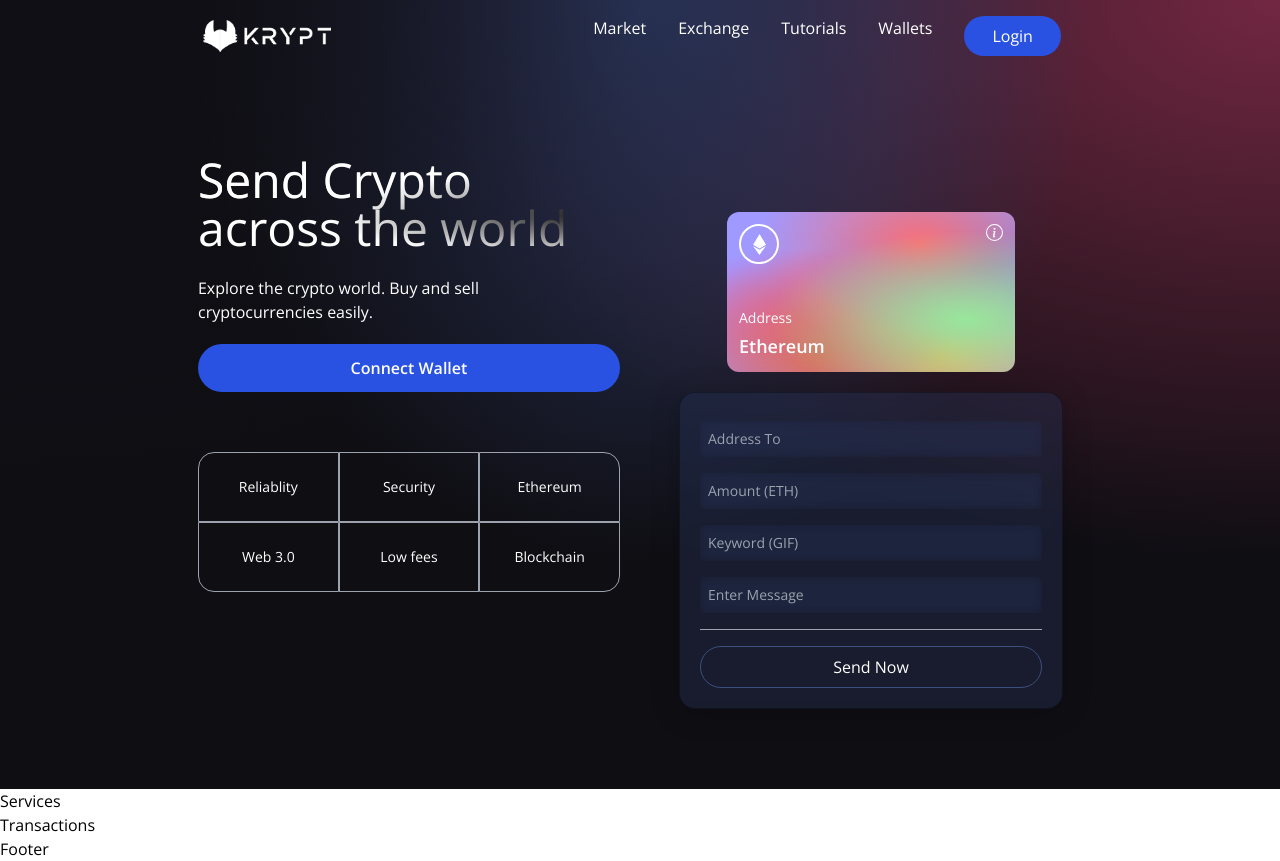
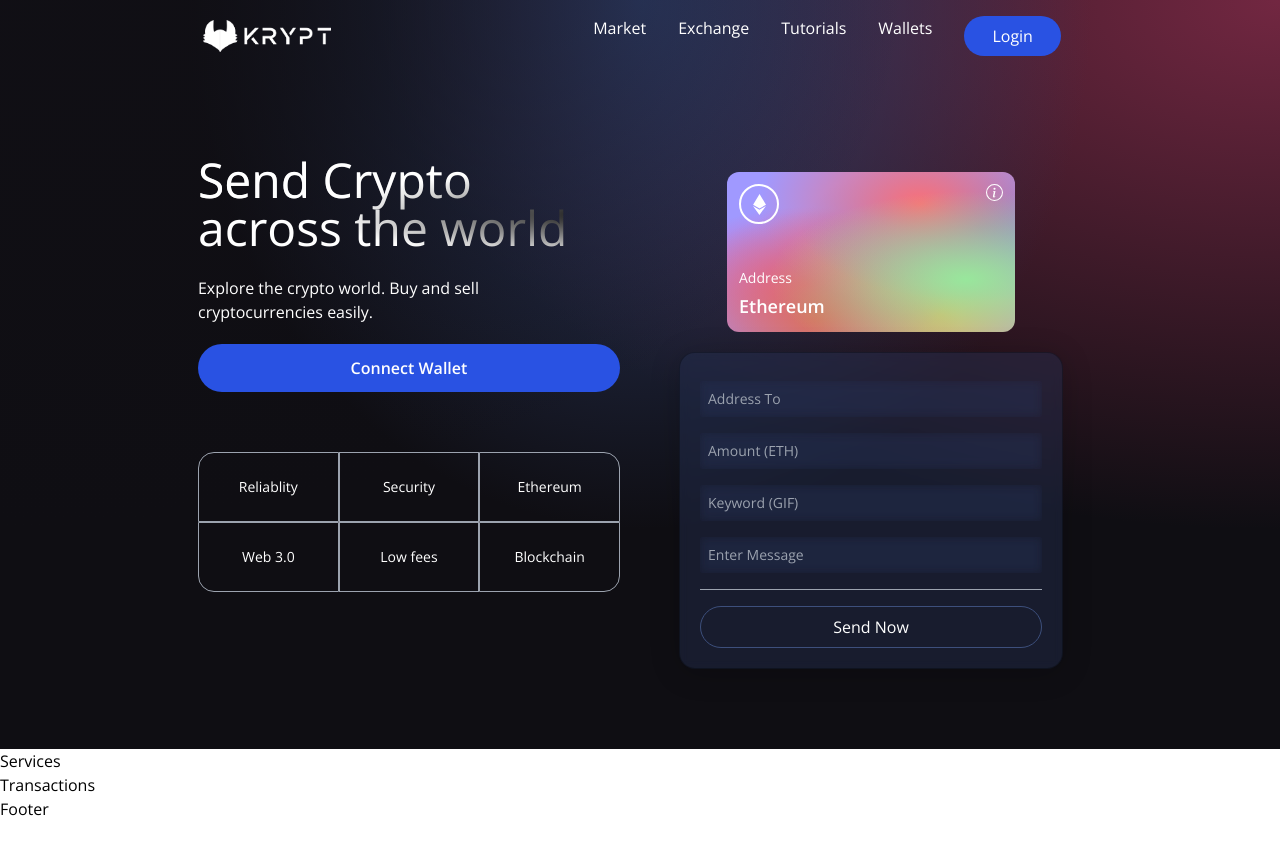
Before and after one commit to bchaindeveloper/web3, a React (Vite) app in the folder client/: page / in a window 1280 px wide. After the commit the page ends 821 px from the top, so only its background shows below. Built offline with nearby package versions, Linux system fonts and the light colour scheme.

Commit message:
tailwind.config

```diff
--- a/client/src/components/Welcome.jsx
+++ b/client/src/components/Welcome.jsx
@@ -28,8 +28,8 @@ const Welcome = () => {
 
     return (
         <div className="flex w-full justify-center items-center">
-            <div className="flex md:flex-row flex-col items-start justify-between md:p-20 py-12 px4">
-                <div className="flex flex-1 justify-start flex-col md:mr-10">
+            <div className="flex mf:flex-row flex-col items-start justify-between md:p-20 py-12 px4">
+                <div className="flex flex-1 justify-start flex-col mf:mr-10">
                     <h1 className="text-3xl sm:text-5xl text-white text-gradient py-1">
                         Send Crypto <br /> across the world
                     </h1>
--- a/client/tailwind.config.cjs
+++ b/client/tailwind.config.cjs
@@ -1,10 +1,33 @@
-/** @type {import('tailwindcss').Config} */
 module.exports = {
-  content: [
-    "./src/**/*.{js,jsx,ts,tsx}",
-  ],
+  purge: ["./src/**/*.{js,jsx,ts,tsx}", "./public/index.html"],
+  mode: "jit",
   theme: {
+    fontFamily: {
+      display: ["Open Sans", "sans-serif"],
+      body: ["Open Sans", "sans-serif"],
+    },
+    extend: {
+      screens: {
+        mf: "990px",
+      },
+      keyframes: {
+        "slide-in": {
+          "0%": {
+            "-webkit-transform": "translateX(120%)",
+            transform: "translateX(120%)",
+          },
+          "100%": {
+            "-webkit-transform": "translateX(0%)",
+            transform: "translateX(0%)",
+          },
+        },
+      },
+      animation: {
+        "slide-in": "slide-in 0.5s ease-out",
+      },
+    },
+  },
+  variants: {
     extend: {},
   },
-  plugins: [],
-}
+};
```
Also changed, not shown: package.json (added, +19 -0 lines).
